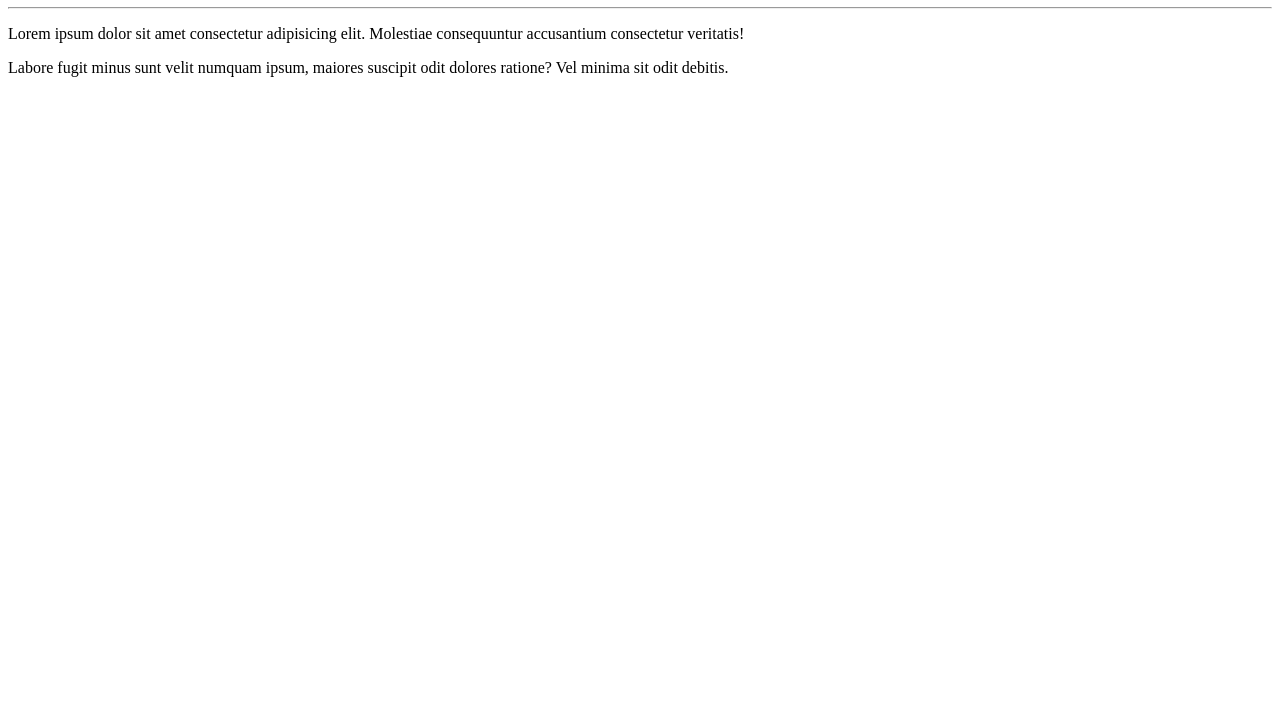
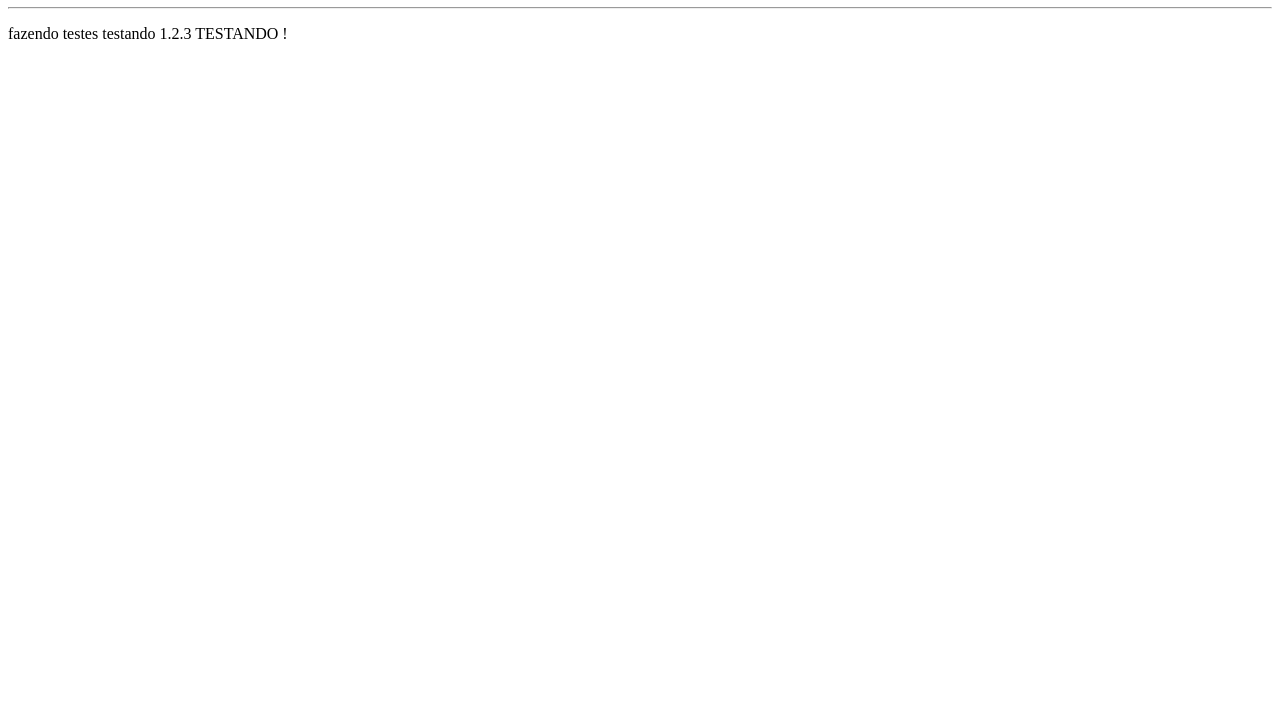
Before and after one commit to quintoeric6/ola-mundo-, a plain HTML site: page site-exeemplo/index.html in a window 1280 px wide. Shown: the part 73-800 px from the top of the page. Drawn offline with Linux system fonts and the light colour scheme.

Commit message:
AUTALIZAÇÕES

```diff
--- a/site-exeemplo/index.html
+++ b/site-exeemplo/index.html
@@ -8,10 +8,7 @@
 <body>
   <h1>olá mundo</h1>
   <hr>
-  <p>Lorem ipsum dolor sit amet consectetur adipisicing elit.
-     Molestiae consequuntur accusantium consectetur veritatis!</p>
-    <p>Labore fugit minus sunt velit numquam ipsum,
-     maiores suscipit odit dolores ratione? Vel minima sit odit debitis.</p>
-
+  <p>fazendo testes
+    testando 1.2.3 TESTANDO !</p>
 </body>
 </html>
```
